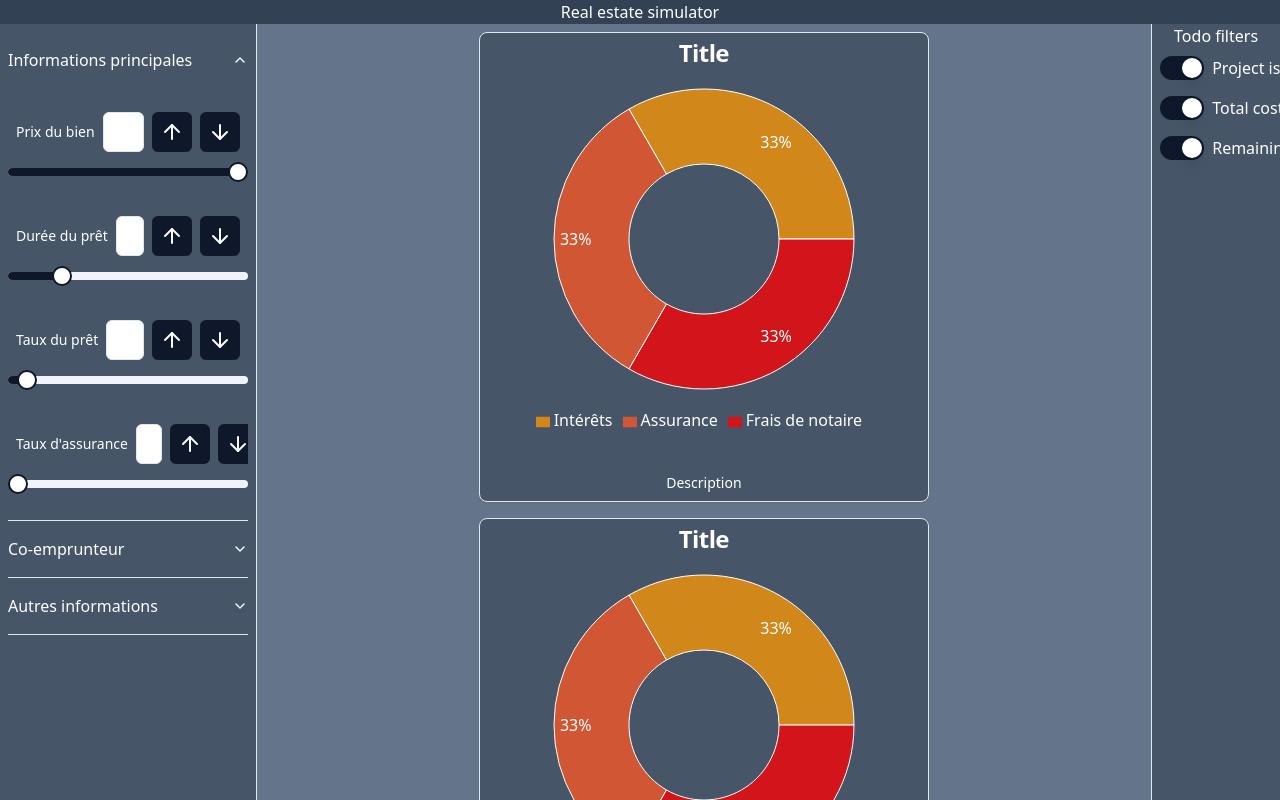
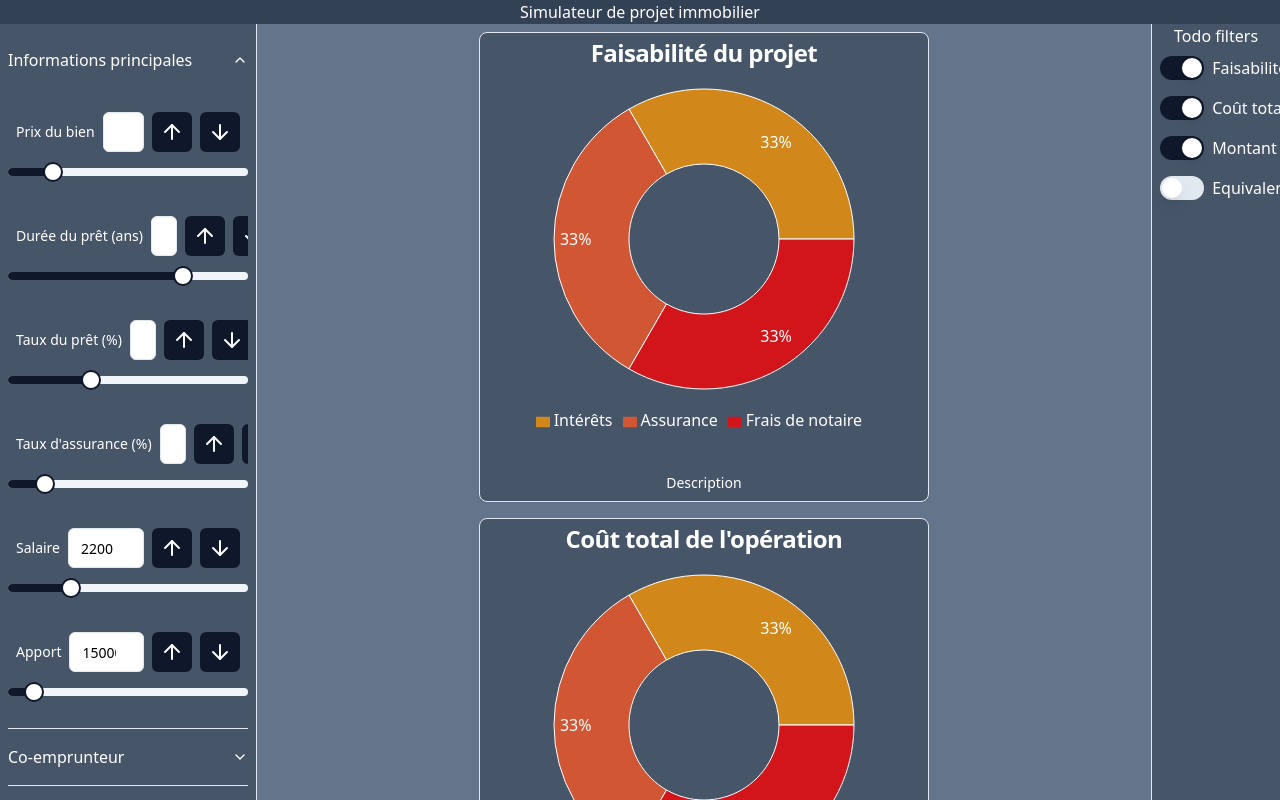
Before and after one commit to Yozamu/immo-simulator-v2, a React (Vite) app: page / in a window 1280 px wide. Shown: the top 800 px of the page. Built offline with nearby package versions, Linux system fonts and the light colour scheme.

Commit message:
feat: added data folder, updated available inputs

```diff
--- a/src/App.tsx
+++ b/src/App.tsx
@@ -7,8 +7,8 @@ import Filters from '@/components/filters/Filters';
 function App() {
   return (
     <>
-      <h1 className="bg-slate-700">Real estate simulator</h1>
-      <ResizablePanelGroup direction="horizontal">
+      <h1 className="bg-slate-700">Simulateur de projet immobilier</h1>
+      <ResizablePanelGroup className="min-h-[100vh]" direction="horizontal">
         <ResizablePanel defaultSize={20} minSize={5} maxSize={30}>
           <Inputs />
         </ResizablePanel>
--- a/src/components/filters/Filters.tsx
+++ b/src/components/filters/Filters.tsx
@@ -1,10 +1,7 @@
 import Filter from '@/components/filters/Filter';
+import graphics from '@/data/graphics';
 
-const FILTERS = [
-  { title: 'Project is doable', name: 'doable' },
-  { title: 'Total cost', name: 'totalCost' },
-  { title: 'Remaining loan', name: 'remainingLoan' },
-];
+const FILTERS = graphics.map((graphic) => ({ title: graphic.title, name: graphic.name }));
 
 const Filters: React.FC = () => {
   return (
--- a/src/components/inputs/CustomInput.tsx
+++ b/src/components/inputs/CustomInput.tsx
@@ -5,12 +5,14 @@ import { ArrowUp, ArrowDown } from 'lucide-react';
 import useMainStore from '@/store/store';
 
 interface CustomInputProps {
+  max?: number;
+  min?: number;
   name: string;
+  step?: number;
   title: string;
-  step?: number;
 }
 
-const CustomInput: React.FC<CustomInputProps> = ({ name, title, step = 10 }) => {
+const CustomInput: React.FC<CustomInputProps> = ({ max, min, name, title, step = 10 }) => {
   const setInputValue = useMainStore((state) => state.setInputValue);
   const value = useMainStore((state) => state.inputValues[name]);
 
@@ -36,7 +38,14 @@ const CustomInput: React.FC<CustomInputProps> = ({ name, title, step = 10 }) =>
           <ArrowDown />
         </Button>
       </div>
-      <Slider defaultValue={[value]} value={[value]} step={step} onValueChange={(val) => updateValue(val[0])} />
+      <Slider
+        defaultValue={[value]}
+        max={max}
+        min={min}
+        value={[value]}
+        step={step}
+        onValueChange={(val) => updateValue(val[0])}
+      />
     </div>
   );
 };
--- a/src/components/inputs/Inputs.tsx
+++ b/src/components/inputs/Inputs.tsx
@@ -1,13 +1,10 @@
 import React from 'react';
 import CustomInput from './CustomInput';
 import { Accordion, AccordionContent, AccordionItem, AccordionTrigger } from '@/components/ui/accordion';
+import inputs from '@/data/inputs';
+import { Switch } from '@/components/ui/switch';
 
-const INPUTS = [
-  { title: 'Prix du bien', name: 'price' },
-  { title: 'Durée du prêt', name: 'loanDuration' },
-  { title: 'Taux du prêt', name: 'loanRate' },
-  { title: "Taux d'assurance", name: 'insuranceRate' },
-];
+const { mainInformation, coInformation, otherInformation } = inputs;
 
 const Inputs: React.FC = () => {
   return (
@@ -16,18 +13,27 @@ const Inputs: React.FC = () => {
         <AccordionItem value="main">
           <AccordionTrigger>Informations principales</AccordionTrigger>
           <AccordionContent>
-            {INPUTS.map((input) => (
-              <CustomInput key={input.name} name={input.name} title={input.title} />
+            {mainInformation.map((input) => (
+              <CustomInput key={input.name} {...input} />
             ))}
           </AccordionContent>
         </AccordionItem>
         <AccordionItem value="co">
           <AccordionTrigger>Co-emprunteur</AccordionTrigger>
-          <AccordionContent>Todo</AccordionContent>
+          <AccordionContent>
+            <Switch name="co" title="Co-emprunteur" />
+            {coInformation.map((input) => (
+              <CustomInput key={input.name} {...input} />
+            ))}
+          </AccordionContent>
         </AccordionItem>
         <AccordionItem value="other">
           <AccordionTrigger>Autres informations</AccordionTrigger>
-          <AccordionContent>Todo</AccordionContent>
+          <AccordionContent>
+            {otherInformation.map((input) => (
+              <CustomInput key={input.name} {...input} />
+            ))}
+          </AccordionContent>
         </AccordionItem>
       </Accordion>
     </div>
--- a/src/components/outputs/CardOutput.tsx
+++ b/src/components/outputs/CardOutput.tsx
@@ -8,7 +8,7 @@ interface CardOutputProps {
 
 const CardOutput: React.FC<CardOutputProps> = ({ title, description, Graphic }) => {
   return (
-    <Card className="bg-slate-600 text-white p-2">
+    <Card className="bg-slate-600 text-white p-2 h-fit">
       <CardTitle>{title}</CardTitle>
       <CardContent>
         <Graphic />
--- a/src/components/outputs/Outputs.tsx
+++ b/src/components/outputs/Outputs.tsx
@@ -1,17 +1,10 @@
-import TotalCost from '@/components/graphics/TotalCost';
 import CardOutput from '@/components/outputs/CardOutput';
+import graphics from '@/data/graphics';
 import useMainStore from '@/store/store';
-
-const OUTPUTS = [
-  { Graphic: TotalCost, description: 'Description', title: 'Title', name: 'totalCost' },
-  { Graphic: TotalCost, title: 'Title', name: 'totalCost' },
-  { Graphic: TotalCost, description: 'Description', title: 'Title', name: 'totalCost' },
-  { Graphic: TotalCost, description: 'Description', title: 'Title', name: 'totalCost' },
-];
 
 const Outputs: React.FC = () => {
   const filters = useMainStore((state) => state.filters);
-  const filteredOutputs = OUTPUTS.filter((output) => filters[output.name]);
+  const filteredOutputs = graphics.filter((output) => filters[output.name]);
 
   return (
     <div className="bg-slate-500 flex flex-wrap gap-4 p-2 justify-center min-h-full">
--- /dev/null
+++ b/src/data/graphics.tsx
@@ -0,0 +1,15 @@
+import TotalCost from '@/components/graphics/TotalCost';
+
+const graphics = [
+  { Graphic: TotalCost, description: 'Description', title: 'Faisabilité du projet', name: 'doable' },
+  { Graphic: TotalCost, title: "Coût total de l'opération", name: 'totalCost' },
+  { Graphic: TotalCost, description: 'Description', title: 'Montant du prêt restant', name: 'remainingLoan' },
+  {
+    Graphic: TotalCost,
+    description: 'Description',
+    title: 'Equivalence loyer (revente sans perte)',
+    name: 'rentEquivalentNoLoss',
+  },
+];
+
+export default graphics;
--- /dev/null
+++ b/src/data/inputs.tsx
@@ -0,0 +1,20 @@
+const mainInformation = [
+  { title: 'Prix du bien', name: 'price', min: 100_000, max: 600_000, step: 10_000 },
+  { title: 'Durée du prêt (ans)', name: 'loanDuration', min: 5, max: 25, step: 1 },
+  { title: 'Taux du prêt (%)', name: 'loanRate', min: 1, max: 10, step: 0.1 },
+  { title: "Taux d'assurance (%)", name: 'insuranceRate', min: 0.1, max: 0.5, step: 0.05 },
+  { title: 'Salaire', name: 'salary', min: 1_000, max: 6_000, step: 100 },
+  { title: 'Apport', name: 'contribution', min: 0, max: 200_000, step: 2000 },
+];
+
+const coInformation = [
+  { title: 'Salaire', name: 'coSalary', min: 1_000, max: 6_000, step: 100 },
+  { title: 'Apport', name: 'coContribution', min: 0, max: 200_000, step: 2000 },
+  { title: '% du crédit du co-emprunteur', name: 'coLoanPercent', min: 0, max: 100, step: 5 },
+];
+
+const otherInformation = [{ title: 'Budget travaux', name: 'worksBudget', min: 0, max: 150_000, step: 1000 }];
+
+const inputs = { mainInformation, coInformation, otherInformation };
+
+export default inputs;
--- a/src/store/store.ts
+++ b/src/store/store.ts
@@ -1,18 +1,27 @@
 import { create } from 'zustand';
 
 type StoreState = {
+  hasCoBorrower: boolean;
   inputValues: Record<string, number>;
   filters: Record<string, boolean>;
   setInputValue: (name: string, value: number) => void;
   setFilterValue: (name: string, value: boolean) => void;
+  toggleCoBorrower: () => void;
 };
 
 const useMainStore = create<StoreState>((set) => ({
+  hasCoBorrower: false,
   inputValues: {
     price: 180000,
     loanDuration: 20,
     loanRate: 4,
     insuranceRate: 0.15,
+    salary: 2200,
+    contribution: 15000,
+    coSalary: 1700,
+    coContribution: 5000,
+    coLoanPercent: 50,
+    worksBudget: 0,
   },
   filters: {
     doable: true,
@@ -24,6 +33,7 @@ const useMainStore = create<StoreState>((set) => ({
   },
   setInputValue: (name, value) => set((state) => ({ inputValues: { ...state.inputValues, [name]: value } })),
   setFilterValue: (name, value) => set((state) => ({ filters: { ...state.filters, [name]: value } })),
+  toggleCoBorrower: () => set((state) => ({ hasCoBorrower: !state.hasCoBorrower })),
 }));
 
 export default useMainStore;
```
